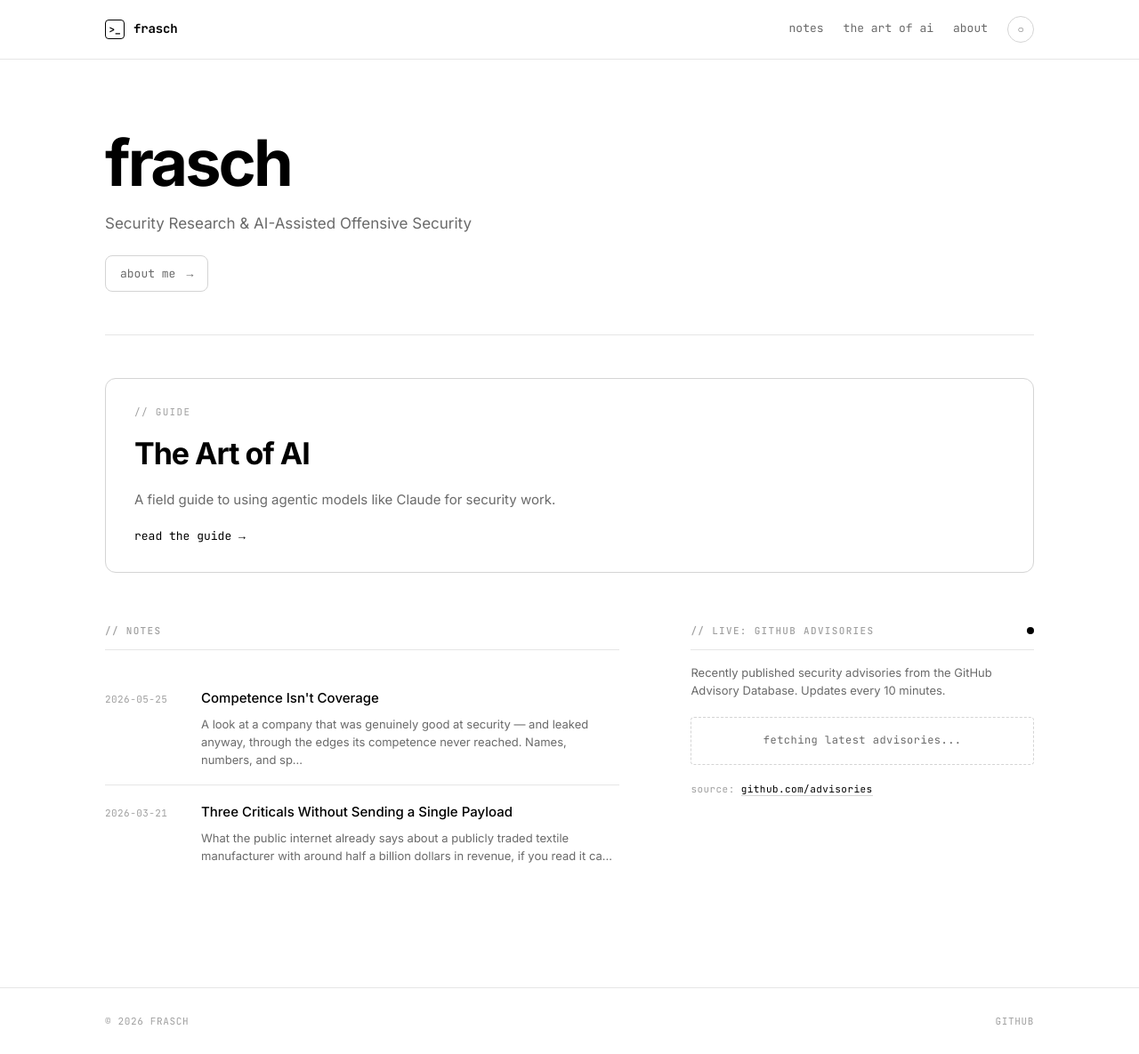
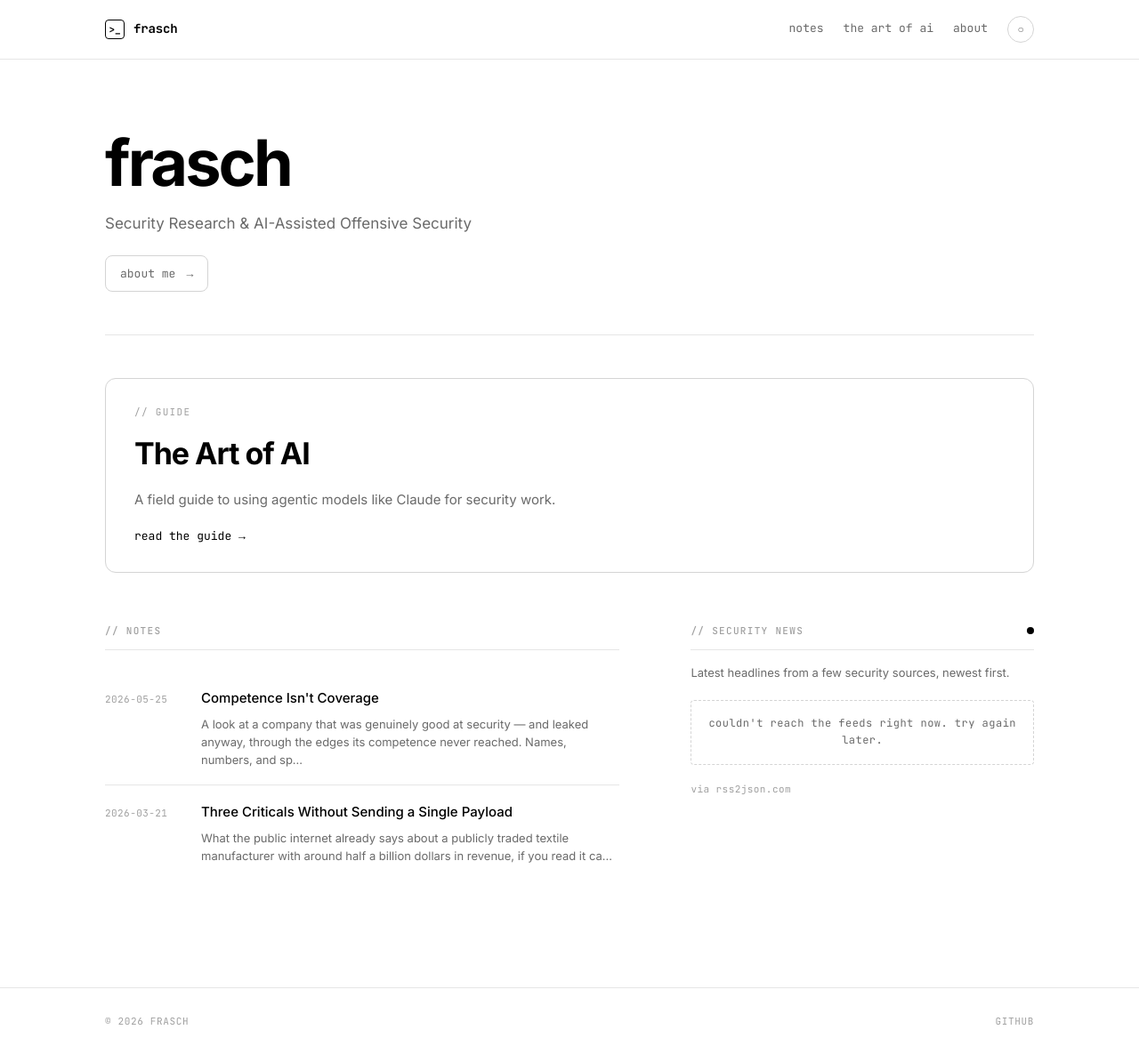
Before and after one commit to whoisfrasch/frasch, a Jekyll site: the page built from index.html, in a window 1280 px wide and 1185 px high. Shown: the whole window at 89% size. Built offline with Jekyll 4.4.1, drawn with Linux system fonts in a browser that asks for light colours; part of the change alters nothing that is shown.

Commit message:
Replace GitHub advisories with a curated RSS news feed
Swap the live GitHub Advisory feed for a self-contained RSS block (HTML +
scoped <style> + vanilla JS, no framework/build). Pulls The Hacker News,
Daily Swig, and Project Zero via the rss2json API, merges and sorts by
date, and shows the latest 8 headlines with source and date. Sources live
in a FEEDS array at the top of the script; per-feed and all-feeds-failed
fallbacks included. Styling uses the site's CSS variables for the terminal
look. Removes the now-unused live-feed.js.

https://claude.ai/code/session_01JnCHEM12RkD4vKYenVDfaD

```diff
--- a/assets/js/live-feed.js
+++ /dev/null
@@ -1,150 +0,0 @@
-// Live Security Advisories Feed
-// Pulls from the public GitHub Advisory Database API.
-// CORS-friendly, no API key needed (60 req/hour per visitor IP).
-// Cache in localStorage to be polite to the API.
-
-(function () {
-  const ENDPOINT = 'https://api.github.com/advisories?per_page=10&sort=published&direction=desc';
-  const CACHE_KEY = 'ghsa.cache.v1';
-  const CACHE_TTL = 10 * 60 * 1000; // 10 minutes
-  const container = document.getElementById('live-feed');
-  if (!container) return;
-
-  function relativeTime(iso) {
-    const then = new Date(iso).getTime();
-    const now = Date.now();
-    const diff = Math.max(0, now - then);
-    const min = Math.floor(diff / 60000);
-    if (min < 1)   return 'just now';
-    if (min < 60)  return min + 'm ago';
-    const h = Math.floor(min / 60);
-    if (h < 24)    return h + 'h ago';
-    const d = Math.floor(h / 24);
-    if (d < 30)    return d + 'd ago';
-    const mo = Math.floor(d / 30);
-    if (mo < 12)   return mo + 'mo ago';
-    return Math.floor(mo / 12) + 'y ago';
-  }
-
-  function escapeHtml(s) {
-    return String(s).replace(/[&<>"']/g, c => ({
-      '&':'&amp;','<':'&lt;','>':'&gt;','"':'&quot;',"'":'&#39;'
-    }[c]));
-  }
-
-  function truncate(s, n) {
-    if (!s) return '';
-    return s.length > n ? s.slice(0, n - 1).trim() + '…' : s;
-  }
-
-  function render(advisories) {
-    if (!Array.isArray(advisories) || advisories.length === 0) {
-      container.innerHTML = '<div class="feed-error">No advisories returned.</div>';
-      return;
-    }
-
-    const html = advisories.map(a => {
-      const sev = (a.severity || 'low').toLowerCase();
-      const id = a.cve_id || a.ghsa_id || '—';
-      const summary = truncate(a.summary || '', 140);
-      let pkg = '';
-      if (a.vulnerabilities && a.vulnerabilities.length > 0) {
-        const v = a.vulnerabilities[0];
-        if (v.package && v.package.name) {
-          pkg = (v.package.ecosystem ? v.package.ecosystem + '/' : '') + v.package.name;
-        }
-      }
-      const url = a.html_url || 'https://github.com/advisories/' + (a.ghsa_id || '');
-      return `
-        <a class="advisory" href="${escapeHtml(url)}" target="_blank" rel="noopener noreferrer">
-          <div class="advisory-head">
-            <span class="severity-badge severity-${escapeHtml(sev)}">${escapeHtml(sev)}</span>
-            <span class="advisory-id">${escapeHtml(id)}</span>
-            <span class="advisory-time">${escapeHtml(relativeTime(a.published_at))}</span>
-          </div>
-          <div class="advisory-summary">${escapeHtml(summary)}</div>
-          ${pkg ? `<div class="advisory-pkg">${escapeHtml(pkg)}</div>` : ''}
-        </a>
-      `;
-    }).join('');
-
-    container.innerHTML = html;
-  }
-
-  function readCache() {
-    try {
-      const raw = localStorage.getItem(CACHE_KEY);
-      if (!raw) return null;
-      const obj = JSON.parse(raw);
-      if (!obj || !obj.ts || !obj.data) return null;
-      if (Date.now() - obj.ts > CACHE_TTL) return null;
-      return obj.data;
-    } catch (e) { return null; }
-  }
-  function writeCache(data) {
-    try {
-      localStorage.setItem(CACHE_KEY, JSON.stringify({ ts: Date.now(), data: data }));
-    } catch (e) { /* ignore quota errors */ }
-  }
-
-  function sleep(ms) { return new Promise(r => setTimeout(r, ms)); }
-
-  function rateLimitMessage(res) {
-    const remaining = res.headers.get('x-ratelimit-remaining');
-    if (res.status === 429 || (res.status === 403 && remaining === '0')) {
-      const reset = parseInt(res.headers.get('x-ratelimit-reset'), 10);
-      if (reset) {
-        const mins = Math.max(1, Math.ceil((reset * 1000 - Date.now()) / 60000));
-        return `Rate limit reached. Resets in ~${mins}m.`;
-      }
-      return 'Rate limit reached. Try again later.';
-    }
-    return null;
-  }
-
-  // Fetch with retry + exponential backoff for transient failures.
-  // Does NOT retry on rate limits (pointless until reset) — surfaces those.
-  async function fetchWithRetry(retries = 3) {
-    let delay = 2000;
-    for (let attempt = 0; ; attempt++) {
-      try {
-        const res = await fetch(ENDPOINT, {
-          headers: { 'Accept': 'application/vnd.github+json' }
-        });
-        const limited = rateLimitMessage(res);
-        if (limited) { const e = new Error(limited); e.rateLimited = true; throw e; }
-        if (!res.ok) throw new Error(`API responded ${res.status}`);
-        return await res.json();
-      } catch (err) {
-        if (err.rateLimited || attempt >= retries) throw err;
-        await sleep(delay);
-        delay *= 2;
-      }
-    }
-  }
-
-  async function fetchFeed() {
-    // 1) Try cache first (paint immediately)
-    const cached = readCache();
-    if (cached) render(cached);
-
-    // 2) Fetch fresh in background, retrying transient errors
-    try {
-      const data = await fetchWithRetry();
-      writeCache(data);
-      render(data);
-    } catch (err) {
-      if (!cached) {
-        const msg = err.rateLimited
-          ? err.message
-          : 'Could not reach the advisory API. Check your connection.';
-        container.innerHTML = `<div class="feed-error">${escapeHtml(msg)}</div>`;
-      }
-      console.error('[live-feed]', err);
-    }
-  }
-
-  fetchFeed();
-  // Refresh in-place every 10 minutes while the tab is open
-  setInterval(fetchFeed, 10 * 60 * 1000);
-})();
--- a/index.html
+++ b/index.html
@@ -42,19 +42,92 @@ title: Notes
   </section>
 
   <aside class="feed-col">
-    <h2 class="col-title">
-      <span>// live: github advisories</span>
-      <span class="live-dot" aria-hidden="true"></span>
-    </h2>
-    <p class="col-sub">Recently published security advisories from the GitHub Advisory Database. Updates every 10 minutes.</p>
-    <div id="live-feed" class="live-feed">
-      <div class="feed-loading">fetching latest advisories...</div>
+    <style>
+      .rss-news .rss-title { font-family: 'JetBrains Mono', monospace; font-size: 11px; font-weight: 500; color: var(--fg-mute); letter-spacing: 0.12em; text-transform: uppercase; margin-bottom: 24px; display: flex; align-items: center; justify-content: space-between; gap: 8px; padding-bottom: 12px; border-bottom: 1px solid var(--line); }
+      .rss-news .rss-dot { width: 8px; height: 8px; border-radius: 50%; background: var(--fg); display: inline-block; animation: rss-pulse 2.4s infinite; }
+      @keyframes rss-pulse { 0% { box-shadow: 0 0 0 0 color-mix(in srgb, var(--fg) 50%, transparent); } 70% { box-shadow: 0 0 0 8px color-mix(in srgb, var(--fg) 0%, transparent); } 100% { box-shadow: 0 0 0 0 color-mix(in srgb, var(--fg) 0%, transparent); } }
+      .rss-news .rss-sub { font-size: 13px; color: var(--fg-dim); margin-top: -8px; margin-bottom: 20px; line-height: 1.5; }
+      .rss-news .rss-feed { display: flex; flex-direction: column; gap: 12px; }
+      .rss-news .rss-item { display: block; padding: 12px 14px; border: 1px solid var(--line); border-radius: 6px; text-decoration: none; color: inherit; transition: border-color 200ms ease, background 200ms ease, transform 200ms ease; }
+      .rss-news .rss-item:hover { border-color: var(--fg); background: var(--bg-2); transform: translateY(-2px); }
+      .rss-news .rss-meta { display: flex; align-items: center; gap: 10px; margin-bottom: 6px; font-family: 'JetBrains Mono', monospace; font-size: 11px; }
+      .rss-news .rss-src { color: var(--fg); letter-spacing: 0.04em; }
+      .rss-news .rss-src::before { content: "# "; color: var(--fg-mute); }
+      .rss-news .rss-date { color: var(--fg-mute); margin-left: auto; }
+      .rss-news .rss-headline { font-size: 13px; color: var(--fg); line-height: 1.5; }
+      .rss-news .rss-loading, .rss-news .rss-error { font-family: 'JetBrains Mono', monospace; font-size: 12px; color: var(--fg-dim); padding: 16px; text-align: center; border: 1px dashed var(--line-strong); border-radius: 4px; letter-spacing: 0.04em; }
+      .rss-news .rss-source { margin-top: 18px; font-family: 'JetBrains Mono', monospace; font-size: 11px; color: var(--fg-mute); letter-spacing: 0.04em; }
+    </style>
+
+    <div class="rss-news">
+      <h2 class="rss-title">
+        <span>// security news</span>
+        <span class="rss-dot" aria-hidden="true"></span>
+      </h2>
+      <p class="rss-sub">Latest headlines from a few security sources, newest first.</p>
+      <div id="rss-feed" class="rss-feed">
+        <div class="rss-loading">fetching latest headlines...</div>
+      </div>
+      <p class="rss-source">via rss2json.com</p>
     </div>
-    <p class="col-source">
-      source:
-      <a href="https://github.com/advisories" target="_blank" rel="noopener">github.com/advisories</a>
-    </p>
+
+    <script>
+      (function () {
+        // --- edit your sources here: add or remove freely ---
+        var FEEDS = [
+          { name: "the hacker news", url: "https://feeds.feedburner.com/TheHackersNews" },
+          { name: "daily swig",      url: "https://portswigger.net/daily-swig/rss" },
+          { name: "project zero",    url: "https://googleprojectzero.blogspot.com/feeds/posts/default" }
+        ];
+        var MAX_ITEMS = 8;
+        var API = "https://api.rss2json.com/v1/api.json?count=10&rss_url=";
+
+        var container = document.getElementById("rss-feed");
+        if (!container) return;
+
+        function esc(s) {
+          return String(s == null ? "" : s).replace(/[&<>"']/g, function (c) {
+            return { "&": "&amp;", "<": "&lt;", ">": "&gt;", '"': "&quot;", "'": "&#39;" }[c];
+          });
+        }
+        function fmtDate(d) {
+          var t = new Date(d);
+          return isNaN(t) ? "" : t.toISOString().slice(0, 10);
+        }
+
+        function fetchFeed(feed) {
+          return fetch(API + encodeURIComponent(feed.url))
+            .then(function (r) { return r.ok ? r.json() : Promise.reject(); })
+            .then(function (data) {
+              if (!data || data.status !== "ok" || !data.items) return [];
+              return data.items.map(function (it) {
+                return { source: feed.name, title: it.title, link: it.link, date: it.pubDate };
+              });
+            })
+            .catch(function () { return []; }); // per-feed fallback: just skip it
+        }
+
+        Promise.all(FEEDS.map(fetchFeed)).then(function (results) {
+          var items = [].concat.apply([], results).filter(function (i) { return i.title && i.link; });
+          items.sort(function (a, b) { return new Date(b.date) - new Date(a.date); });
+          items = items.slice(0, MAX_ITEMS);
+
+          if (items.length === 0) {
+            container.innerHTML = '<div class="rss-error">couldn\'t reach the feeds right now. try again later.</div>';
+            return;
+          }
+
+          container.innerHTML = items.map(function (i) {
+            return '<a class="rss-item" href="' + esc(i.link) + '" target="_blank" rel="noopener noreferrer">' +
+                     '<div class="rss-meta">' +
+                       '<span class="rss-src">' + esc(i.source) + '</span>' +
+                       '<span class="rss-date">' + esc(fmtDate(i.date)) + '</span>' +
+                     '</div>' +
+                     '<div class="rss-headline">' + esc(i.title) + '</div>' +
+                   '</a>';
+          }).join("");
+        });
+      })();
+    </script>
   </aside>
 </div>
-
-<script src="{{ '/assets/js/live-feed.js' | relative_url }}" defer></script>
```
